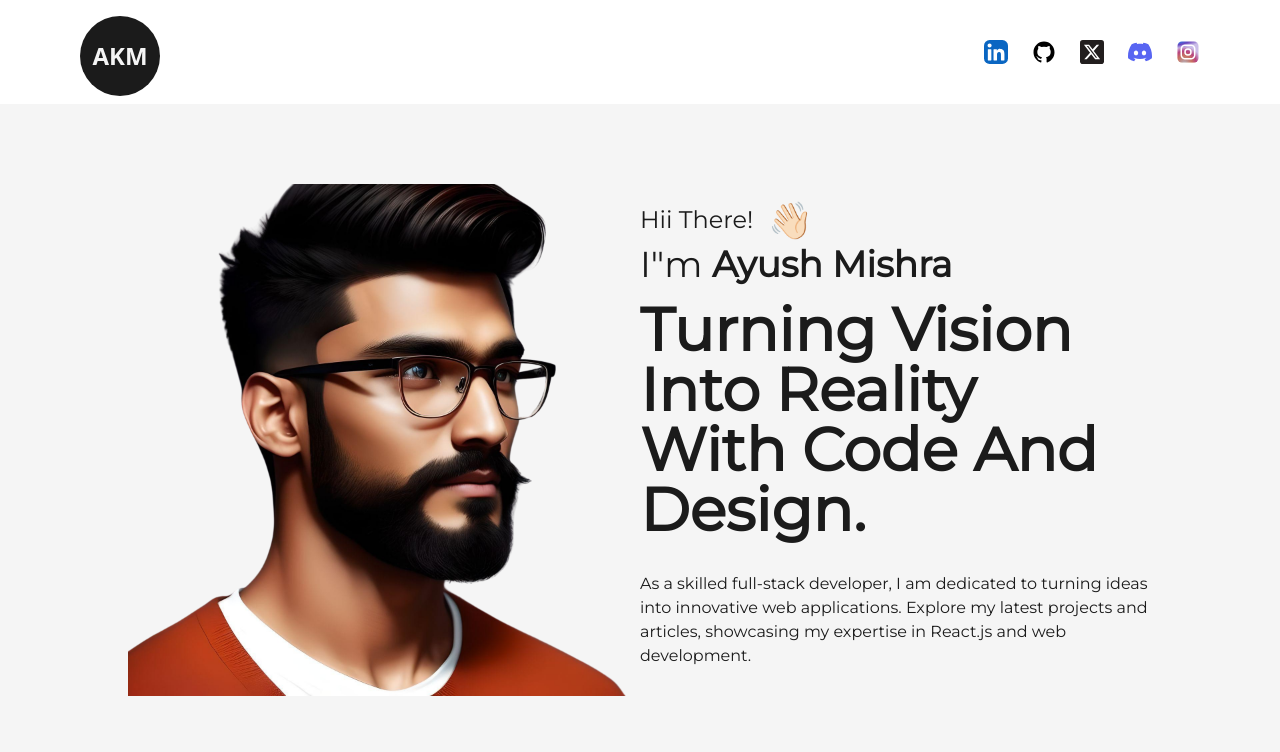
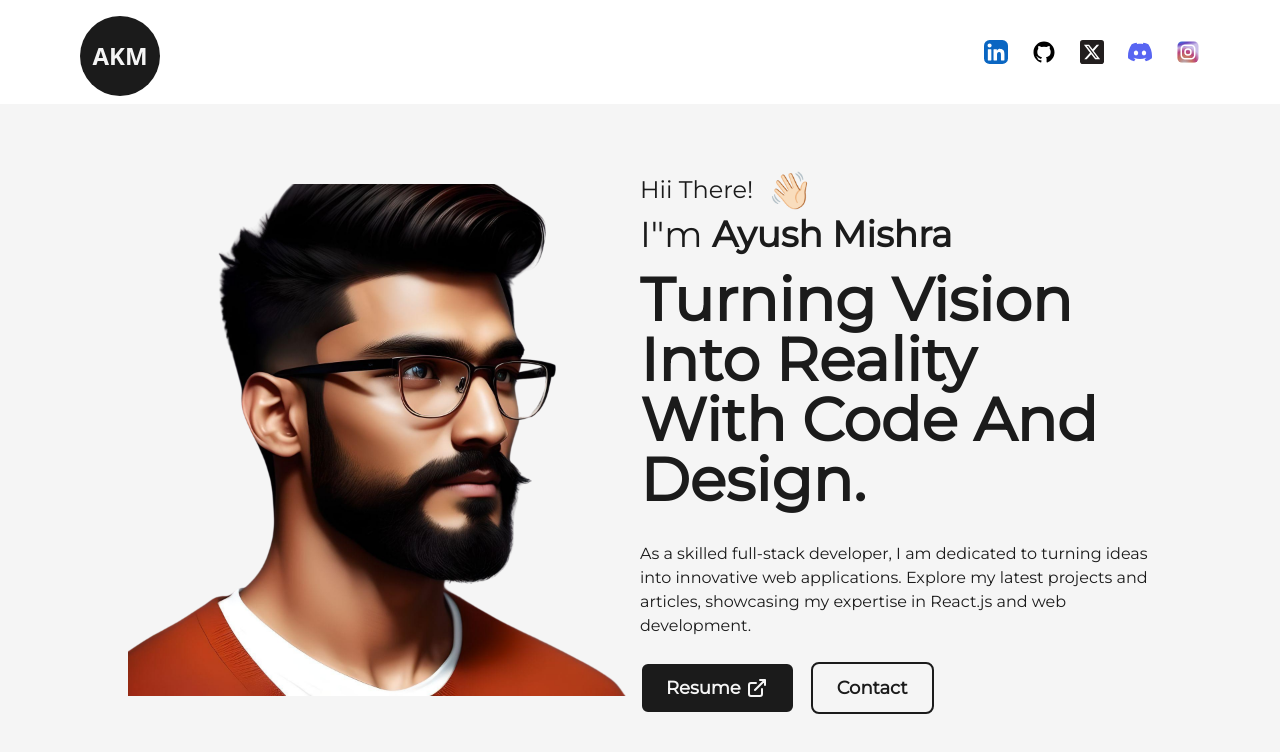
Before and after one commit to ayushkumarmishra/portfolio_2023, a React (Vite) app: page / in a window 1280 px wide. Shown: the top 752 px of the page. Built offline with nearby package versions, Linux system fonts and the light colour scheme.

Commit message:
Added the buttons on home page

```diff
--- a/src/components/Home/AnimatedText.jsx
+++ b/src/components/Home/AnimatedText.jsx
@@ -36,7 +36,6 @@ const AnimatedText = ({ className = "", text }) => {
         variants={quote}
         initial="initial"
         animate="animate"
-        onHoverStart={{}}
       >
         {text.split(" ").map((words, index) => (
           <motion.span
--- a/src/components/Home/Home.jsx
+++ b/src/components/Home/Home.jsx
@@ -3,6 +3,7 @@ import ProfilePic from "../../../public/developer.png";
 import AnimatedText from "./AnimatedText";
 import { motion } from "framer-motion";
 import { Link } from "react-router-dom";
+import { LinkArrow } from "../Navbar/Icons";
 function Home() {
   return (
     <main className="w-full flex text-dark min-h-screen items-center bg-light">
@@ -40,6 +41,25 @@ function Home() {
               into innovative web applications. Explore my latest projects and
               articles, showcasing my expertise in React.js and web development.
             </p>
+            <div className="flex items-center self-start mt-2">
+              <Link
+                to="/resume"
+                className="flex items-center bg-dark text-light p-2.5 px-6 rounded-lg text-lg font-semibold hover:bg-light
+                hover:text-dark
+          border-2 border-solid border-transparent hover:border-dark
+          "
+              >
+                Resume <LinkArrow className={"w-6 ml-1"} />
+              </Link>
+              <Link
+                to="/contacts"
+                className="flex items-center bg-white text-dark p-2.5 px-6 rounded-lg text-lg font-semibold hover:bg-dark hover:text-light
+          border-2 border-solid border-transparent hover:border-dark
+          mx-4"
+              >
+                Contact
+              </Link>
+            </div>
           </div>
         </div>
       </Layout>
--- a/src/components/Navbar/HeaderNavbar.jsx
+++ b/src/components/Navbar/HeaderNavbar.jsx
@@ -20,7 +20,7 @@ const HeaderNavbar = () => {
         <motion.a
           href="https://www.linkedin.com/in/ayushkumarmishra/"
           target={"_blank"}
-          whileHover={{ y: -2 }}
+          whileHover={{ y: -4 }}
           whileTap={{ scale: 0.9 }}
           className="w-6 mr-3"
         >
@@ -29,7 +29,7 @@ const HeaderNavbar = () => {
         <motion.a
           href="https://github.com/ayushkumarmishra"
           target={"_blank"}
-          whileHover={{ y: -2 }}
+          whileHover={{ y: -4 }}
           whileTap={{ scale: 0.9 }}
           className="w-6 mx-3"
         >
@@ -37,7 +37,7 @@ const HeaderNavbar = () => {
         </motion.a>
         <motion.a
           href="/"
-          whileHover={{ y: -2 }}
+          whileHover={{ y: -4 }}
           whileTap={{ scale: 0.9 }}
           className="w-6 mx-3"
           target={"_blank"}
@@ -47,7 +47,7 @@ const HeaderNavbar = () => {
         <motion.a
           href="/"
           target={"_blank"}
-          whileHover={{ y: -2 }}
+          whileHover={{ y: -4 }}
           whileTap={{ scale: 0.9 }}
           className="w-6 mx-3"
         >
@@ -56,7 +56,7 @@ const HeaderNavbar = () => {
         <motion.a
           href="https://www.instagram.com/ayush_mishra04/"
           target={"_blank"}
-          whileHover={{ y: -2 }}
+          whileHover={{ y: -4 }}
           whileTap={{ scale: 0.9 }}
           className="w-6 ml-3"
         >
```
